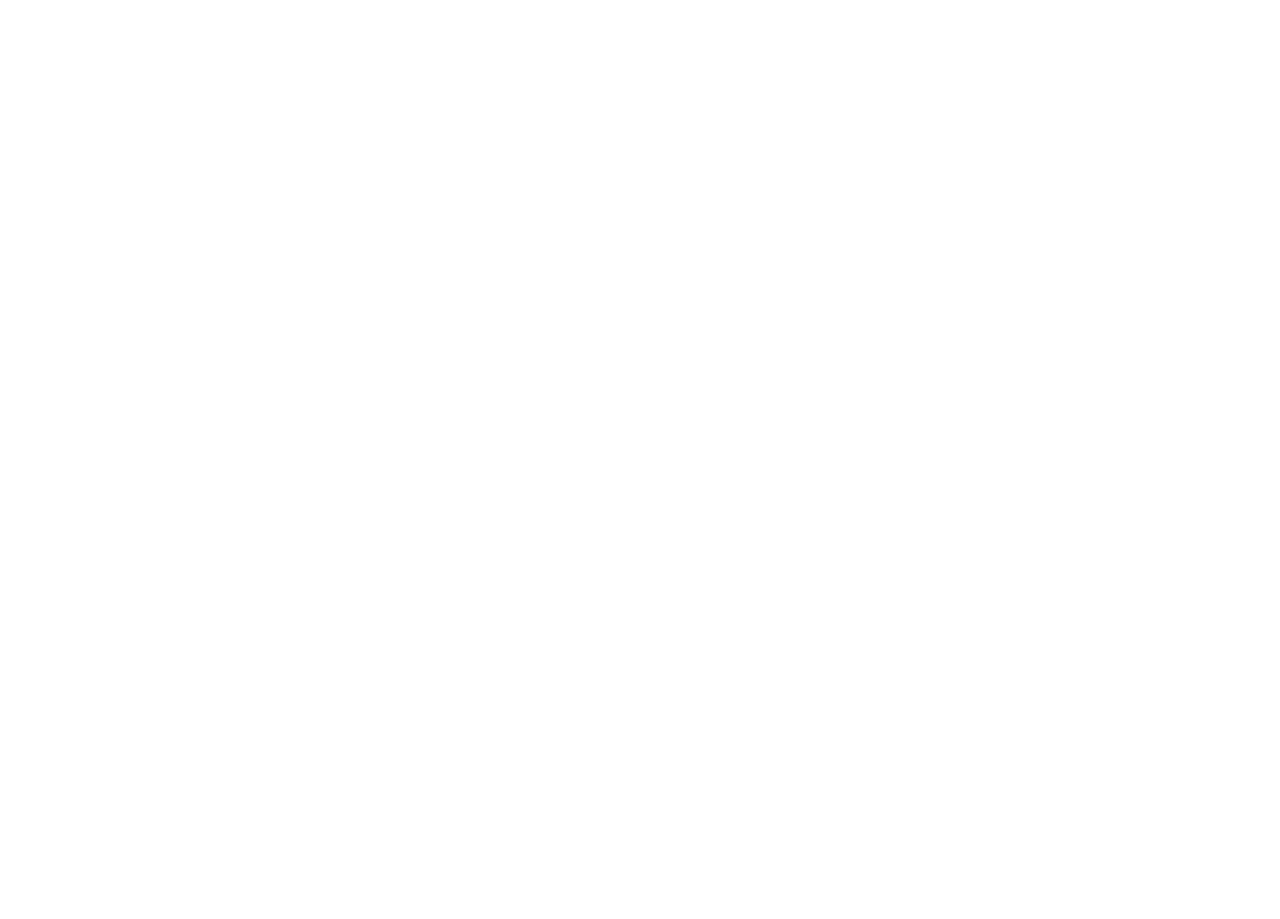
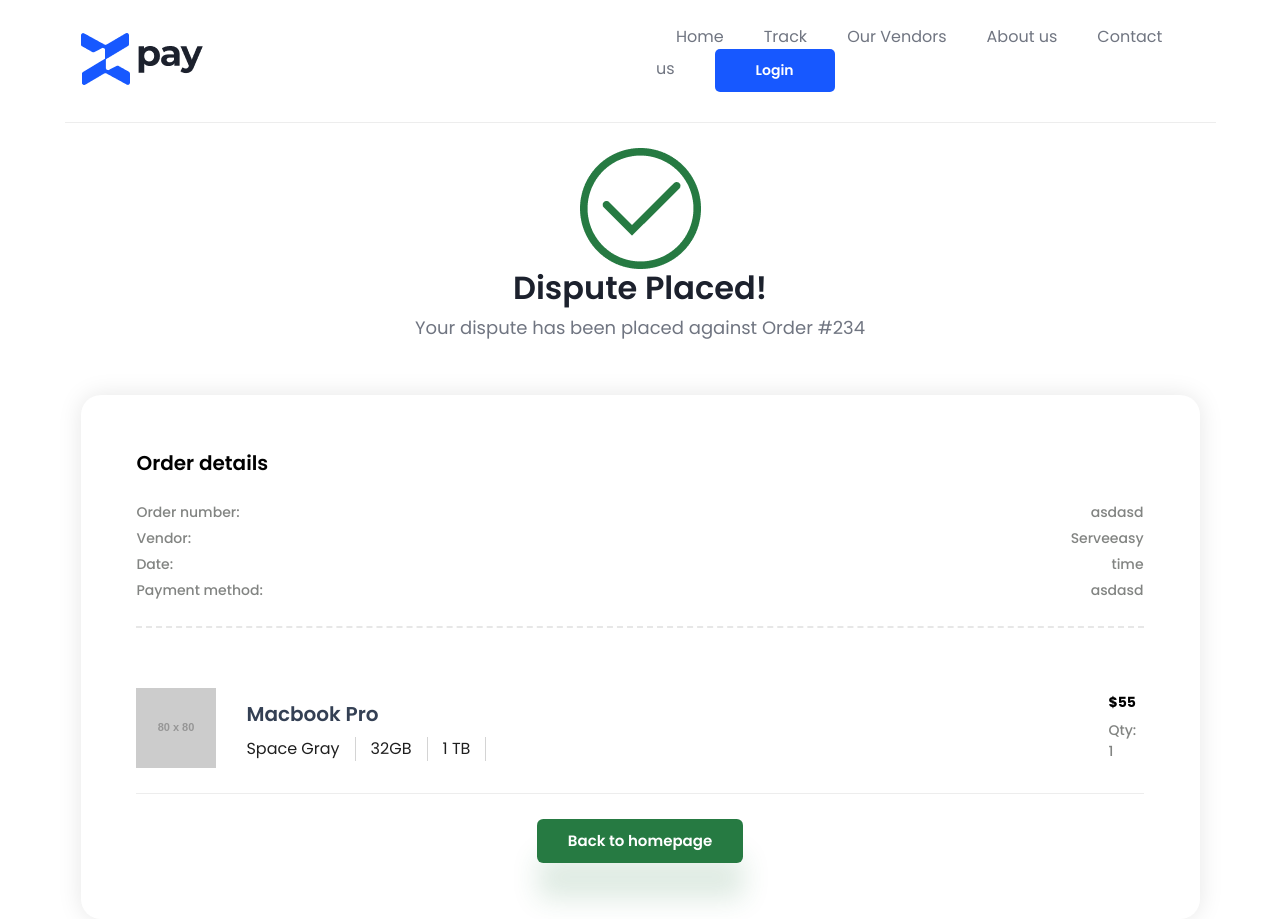
Before and after one commit to ztalha6/XPAY-WEB-APP, a React (Create React App) app: page /dispute-placed in a window 1280 px wide. Before the commit this address had no page. Before the commit the page ends 800 px from the top, so only its background shows below. Built offline with nearby package versions, Linux system fonts and the light colour scheme.

Commit message:
dispute thankyou screen done

```diff
--- a/src/app/utils/RouterConfig.tsx
+++ b/src/app/utils/RouterConfig.tsx
@@ -5,6 +5,7 @@
 import TrackOrder from "../views/web/track-order/TrackOrder";
 import UserProvider from "../providers/UserProvider";
 import Dispute from "../views/web/dispute/Dispute";
+import DisputePlaced from "../views/web/dispute/DisputePlaced";
 
 
 function RouteConfig() {
@@ -36,6 +37,7 @@
                     <Route index element={<HomePage/>} />
                     <Route path="/track-order/:id" element={<TrackOrder/>} />
                     <Route path="/dispute" element={<Dispute/>} />
+                    <Route path="/dispute-placed" element={<DisputePlaced/>} />
                 </Route>
                 {/*APP LAYOUT ROUTES*/}
                 {/*<Route element={*/}
--- /dev/null
+++ b/src/app/views/web/dispute/DisputePlaced.tsx
@@ -0,0 +1,80 @@
+import React, {useEffect} from "react"
+import {Col, Container, Row} from "react-bootstrap";
+import {useUserContext} from "../../../providers/UserProvider";
+import check from "../../../../assets/images/check.png"
+import {useNavigate} from "react-router-dom";
+
+export default function DisputePlaced() {
+    const navigate = useNavigate();
+    const {myState, setMyState} = useUserContext()
+    useEffect(()=>{
+        setMyState('fixed')
+    },[])
+    function homePage() {
+        navigate('/');
+    }
+    return(
+        <div className={"dispute-placed"}>
+            <Container>
+                <Row>
+                    <Col className={"text-center"} md={12}>
+                        <div className={"dispute-box"}>
+                            <img src={check} className={'img-fluid'}/>
+                            <h3>Dispute Placed!</h3>
+                            <p>Your dispute has been placed against
+                                Order #234
+                            </p>
+                        </div>
+                    </Col>
+                    <Col md={12}>
+                        <div className={"thankyou-box"}>
+                            <div className={"order-details"}>
+                                <h3>Order details</h3>
+                                <p>Order number:<span>asdasd</span></p>
+                                <p>Vendor:<span>Serveeasy</span></p>
+                                <p>Date:<span>time </span></p>
+                                <p>Payment method:<span>asdasd</span></p>
+                            </div>
+                            <div className={"cart-details"}>
+                                <ul>
+                                    <li>
+                                        <div className={"cart"}>
+                                            <ul>
+                                                <li className={"cart-item"}>
+                                                    <div className={"cart-col-1"}>
+                                                        <div className={"cart-img"}>
+                                                            <img src={'https://placehold.co/80x80'} className={"img-fluid"}/>
+                                                        </div>
+                                                        <div className={"cart-detail"}>
+                                                            <h4>Macbook Pro</h4>
+                                                            <ul>
+                                                                <li>Space Gray</li>
+                                                                <li>32GB</li>
+                                                                <li>1 TB</li>
+                                                            </ul>
+                                                        </div>
+                                                    </div>
+                                                    <div>
+                                                        <div className={"cart-price"}>
+                                                            <h4>$55</h4>
+                                                            <p>Qty: 1</p>
+                                                        </div>
+                                                    </div>
+                                                </li>
+
+                                            </ul>
+                                        </div>
+                                    </li>
+
+                                </ul>
+                            </div>
+                            <div className={"btn-sec"}>
+                                <button onClick={homePage} className={"btn btn-home"}>Back to homepage</button>
+                            </div>
+                        </div>
+                    </Col>
+                </Row>
+            </Container>
+        </div>
+    )
+}
--- a/src/app/views/web/dispute/dispute.scss
+++ b/src/app/views/web/dispute/dispute.scss
@@ -16,7 +16,6 @@
     color: #646C7C;
     margin-bottom: 30px;
   }
-  font-family: Poppins;
   .ant-form-item{
     label{
       font-family: Poppins;
@@ -54,3 +53,162 @@
     }
   }
 }
+
+.dispute-placed{
+  .dispute-box{
+    h3{
+      font-family: 'Poppins';
+      font-style: normal;
+      font-weight: 600;
+      font-size: 32px;
+      color: #1C212D;
+    }
+    p{
+      font-family: 'Poppins';
+      font-style: normal;
+      font-weight: 400;
+      font-size: 18px;
+      text-align: center;
+      color: #707581;
+    }
+  }
+  .cart{
+    margin-top: 40px;
+    ul{
+      list-style: none;
+      padding: 0;
+      margin: 0;
+      .cart-item{
+        display: flex;
+        align-items: center;
+        justify-content: space-between;
+        margin-bottom: 25px;
+        border-bottom: 1px solid rgba(0,0,0,0.07);
+        padding-bottom: 25px;
+        .cart-col-1{
+          display: flex;
+          align-items: center;
+          gap: 30px;
+          width: 100%;
+          .cart-detail{
+            h4{
+              font-style: normal;
+              font-weight: 600;
+              font-size: 20px;
+              color: #344054;
+            }
+            ul{
+              display: flex;
+              align-items: center;
+              gap: 15px;
+              li{
+                border-right: 1px solid #D4D4D4;
+                padding-right: 15px;
+                font-style: normal;
+                font-weight: 400;
+                font-size: 16px;
+              }
+            }
+          }
+        }
+      }
+    }
+  }
+  .thankyou-box{
+    font-family: 'Poppins';
+    background: white;
+    box-shadow: 0px 0px 25px rgba(0, 0, 0, 0.1);
+    border-radius: 20px;
+    width: 100%;
+    padding: 5% 5%;
+    margin-top: 40px;
+    .btn-sec{
+      text-align: center;
+      .btn-home{
+        text-align: center;
+        background: #267A42;
+        box-shadow: 0.904149px 36.166px 27.1245px rgba(38, 122, 66, 0.15);
+        border-radius: 6.17978px;
+        font-family: 'Poppins';
+        font-style: normal;
+        font-weight: 600;
+        font-size: 15px;
+        line-height: 147.5%;
+        color: #FFFFFF;
+        padding: 10px 30px;
+      }
+    }
+
+    .order-details{
+      padding-bottom: 20px;
+      border-bottom: 2px dashed #e7e7e7;
+      h3{
+        font-family: 'Poppins';
+        font-style: normal;
+        font-weight: 600;
+        font-size: 20px;
+        line-height: 24px;
+        color: var(--theme-font-color);
+        margin-bottom: 27px;
+      }
+      p{
+        font-family: 'Poppins';
+        font-style: normal;
+        font-weight: 500;
+        font-size: 14px;
+        color: #828482;
+        display: flex;
+        align-items: center;
+        justify-content: space-between;
+        width: 100%;
+        margin: 5px 0;
+      }
+    }
+    .cart-details{
+      padding-top: 20px;
+      ul{
+        list-style: none;
+        padding: 0;
+        margin: 0;
+        h4{
+          margin-top: 0;
+          font-family: 'Poppins';
+          font-style: normal;
+          font-weight: 700;
+          font-size: 14px;
+          line-height: 180%;
+          color: var(--theme-font-color);
+          margin-bottom: 5px;
+          display: flex;
+          align-items: center;
+          justify-content: space-between;
+          width: 100%;
+        }
+        p{
+          font-family: 'Poppins';
+          font-style: normal;
+          font-weight: 500;
+          font-size: 14px;
+          color: #828482;
+          display: flex;
+          align-items: center;
+          justify-content: space-between;
+          width: 100%;
+          margin: 5px 0;
+        }
+      }
+      p{
+        font-family: 'Poppins';
+        font-style: normal;
+        font-weight: 500;
+        font-size: 14px;
+        color: #828482;
+        display: flex;
+        align-items: center;
+        justify-content: space-between;
+        width: 100%;
+        margin: 5px 0;
+      }
+    }
+  }
+}
--- a/src/assets/css/default.scss
+++ b/src/assets/css/default.scss
@@ -3,10 +3,12 @@
 html {
   scroll-behavior: smooth;
   font-size: 14px;
+  font-family: Poppins;
 }
 @media screen and (max-width:1200px){
   html {
     font-size: 13px;
+    font-family: Poppins;
   }
 }
 body{
```
Also changed, not shown: src/app/views/web/track-order/TrackOrder.tsx (line endings or trailing spaces), src/assets/images/check.png (added).
